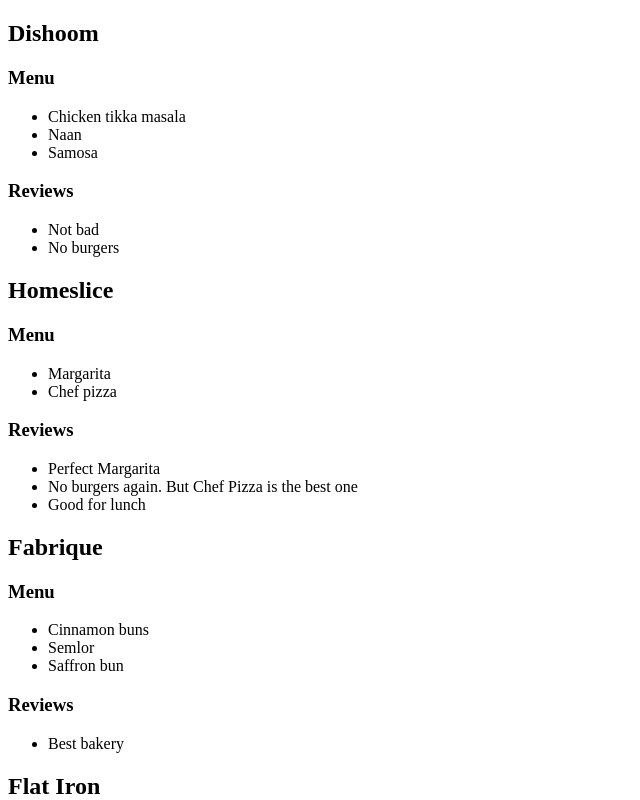
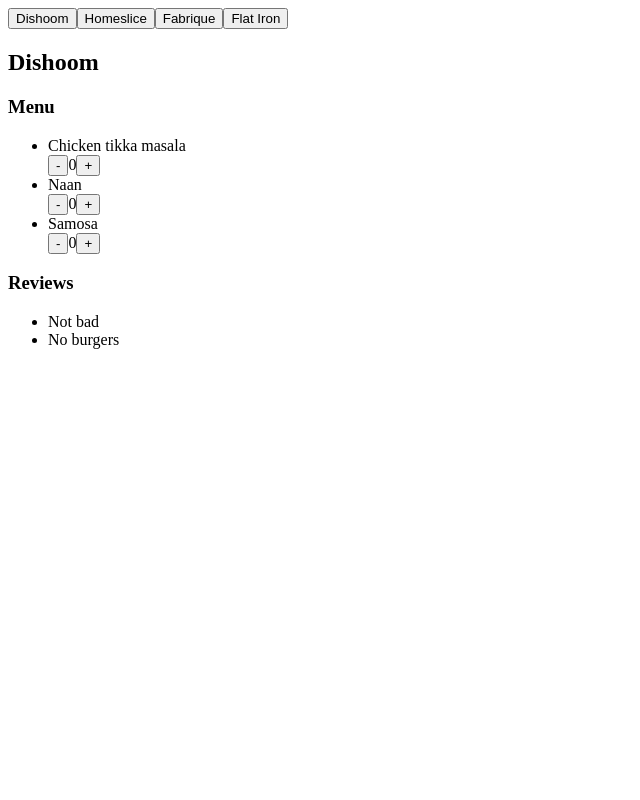
Before and after one commit to virter/react-20240513, a React (Vite) app: page / in a window 1280 px wide. Shown: the top 800 px of the page, without its empty margins (0-640 px from the left). Built offline with nearby package versions, Linux system fonts and the light colour scheme.

Commit message:
mock_copy for tests, add render conditions, add layout, add count and buttons, add tab component with buttons

```diff
--- a/index.html
+++ b/index.html
@@ -4,7 +4,7 @@
 <head>
   <meta charset="UTF-8" />
   <meta name="viewport" content="width=device-width, initial-scale=1.0" />
-  <title>Lecture1 - HomeWork</title>
+  <title>Lecture2 - HomeWork</title>
 </head>
 
 <body>
--- a/src/components/dish/component.jsx
+++ b/src/components/dish/component.jsx
@@ -1,5 +1,28 @@
 /* eslint-disable react/jsx-key */
+import { useState } from "react";
 
 export const Dish = ({ dish }) => {
-    return <span>{dish.name}</span>;
+    const [ count, setCount ] = useState(0);
+
+    const increment = () => {
+        if (count === 5) return;
+        setCount(count + 1);
+    };
+
+    const decrement = () => {
+        if (count === 0) return;
+        setCount(count - 1);
+    };
+
+    const { name } = dish;
+
+    if (!name) return;
+
+    return <div>
+        <span>{name}</span>
+        <br/>
+        <button onClick={decrement}>-</button>
+        <span>{count}</span>
+        <button onClick={increment}>+</button>
+    </div>;
 };
--- /dev/null
+++ b/src/components/layout/component.jsx
@@ -0,0 +1,12 @@
+import { Header } from "../header/component";
+import { Footer } from "../footer/component";
+
+export const Layout = ({ children }) => {
+    return (
+        <div>
+            <Header />
+            {children}
+            <Footer />
+        </div>
+    );
+}
--- a/src/components/menu/component.jsx
+++ b/src/components/menu/component.jsx
@@ -2,15 +2,17 @@
 import { Dish } from "../dish/component";
 
 export const Menu = ({ menu }) => {
+    if (menu.length === 0) return;
+
     return (
         <div>
             <h3>Menu</h3>
             <ul>
-                {menu.map((item) => (
-                    <li>
+                { menu.map((item, index) => !!item.name ? (
+                    <li key={index}>
                         <Dish dish={item} />
                     </li>
-                ))}
+                ) : null ) }
             </ul>
         </div>
     );
--- a/src/components/restaurant/component.jsx
+++ b/src/components/restaurant/component.jsx
@@ -3,11 +3,13 @@
 import { Reviews } from "../reviews/component";
 
 export const Restaurant = ({ restaurant }) => {
+    const { name, menu, reviews } = restaurant;
+
     return (
         <div>
-            <h2>{restaurant.name}</h2>
-            <Menu menu={restaurant.menu} />
-            <Reviews reviews={restaurant.reviews} />
+            <h2>{name}</h2>
+            <Menu menu={menu} />
+            <Reviews reviews={reviews} />
         </div>
     );
 };
--- a/src/components/review-item/component.jsx
+++ b/src/components/review-item/component.jsx
@@ -1,5 +1,7 @@
 /* eslint-disable react/jsx-key */
 
 export const ReviewItem = ({ item }) => {
-    return <span>{item.text}</span>;
+    const { text } = item;
+
+    return <span>{text}</span>;
 };
--- a/src/components/reviews/component.jsx
+++ b/src/components/reviews/component.jsx
@@ -2,15 +2,17 @@
 import { ReviewItem } from "../review-item/component";
 
 export const Reviews = ({ reviews }) => {
+    if (!reviews.length === 0) return;
+
     return (
         <div>
             <h3>Reviews</h3>
             <ul>
-                {reviews.map((item) => (
-                    <li>
+                { reviews.map((item, index) => !!item.text ? (
+                    <li key={index}>
                         <ReviewItem item={item} />
                     </li>
-                ))}
+                ) : null)}
             </ul>
         </div>
     );
--- /dev/null
+++ b/src/components/tab/component.jsx
@@ -0,0 +1,17 @@
+/* eslint-disable react/jsx-key */
+import { useState } from "react";
+
+import { Restaurant } from "../restaurant/component";
+
+export const Tab = ({ restaurants }) => {
+    const [ rId, setId ] = useState(0);
+
+    return <div>
+        <div>
+            {restaurants.map((item, index) => (
+                <button key={index} onClick={() => setId(index)}>{item.name}</button>
+            ))}
+        </div>
+        <Restaurant restaurant={restaurants[rId]} />
+    </div>;
+};
--- /dev/null
+++ b/src/constants/mock_copy.js
@@ -0,0 +1,142 @@
+export const restaurants = [
+    {
+      id: "a757a0e9-03c1-4a2a-b384-8ac21dbe2fb2",
+      name: "Dishoom",
+      menu: [
+        {
+          id: "d75f762a-eadd-49be-8918-ed0daa8dd024",
+          name: "Chicken tikka masala",
+          price: 12,
+          ingredients: ["chicken", "rice"],
+        },
+        {
+          id: "c3cb8f92-a2ed-4716-92a1-b6ea813e9049",
+          name: "Naan",
+          price: 3,
+          ingredients: ["bread"],
+        },
+        {
+          id: "bd129641-c0eb-432b-84b6-8b81d2930358",
+          name: "Samosa",
+          price: 8,
+          ingredients: ["chicken", "bread"],
+        },
+      ],
+      reviews: [
+        {
+          id: "5909796d-5030-4e36-adec-68b8f9ec2d96",
+          user: "Antony",
+          text: "Not bad",
+          rating: 5,
+        },
+        {
+          id: "429dea85-11dd-4054-a31e-c60c92e17255",
+          user: "Sam",
+          text: "No burgers",
+          rating: 3,
+        },
+      ],
+    },
+    {
+      id: "bb8afbec-2fec-491f-93e9-7f13950dd80b",
+      name: "Homeslice",
+      menu: [
+        {
+          id: "25402233-0095-49ea-9939-1e67ed89ffb9",
+          name: "Margarita",
+          price: 9,
+          ingredients: ["bread", "cheese", "tomatoes"],
+        },
+        {
+          id: "90902233-0095-49ea-9939-1e67ed89ffb9",
+          name: "Chef pizza",
+          price: 10,
+          ingredients: ["bread", "cheese", "tomatoes", "chicken"],
+        },
+      ],
+      reviews: [
+        {
+          id: "53b642d7-5e86-4717-a466-0640a1dee076",
+          user: "Diana",
+          text: "Perfect Margarita",
+          rating: 5,
+        },
+        {
+          id: "c27ab88e-375c-4e98-aa94-8a180150a797",
+          user: "Sam",
+          text: "No burgers again. But Chef Pizza is the best one",
+          rating: 4,
+        },
+        {
+          id: "abc0c5e1-cd57-4f0a-99d9-00e6b4533b3a",
+          user: "Lolly",
+          text: "Good for lunch",
+          rating: 5,
+        },
+      ],
+    },
+    {
+      id: "982bfbce-c5e0-41a0-9f99-d5c20ecee49d",
+      name: "Fabrique",
+      menu: [
+        {
+          id: "08c9ffa0-d003-4310-9e15-20978743296e",
+          name: "Cinnamon buns",
+          price: 5,
+          ingredients: ["bread"],
+        },
+        {
+          id: "64a4967c-2080-4a99-9074-4655a4569a95",
+          name: "Semlor",
+          price: 2,
+          ingredients: ["bread", "cream"],
+        },
+        {
+          id: "4bc8528e-26d1-46c3-a522-8e18d10c8c84",
+          name: "Saffron bun",
+          price: 4,
+          ingredients: ["bread"],
+        },
+      ],
+      reviews: [
+        {
+          id: "53b642d7-5e86-4717-a466-0640a1dee076",
+          user: "Agata",
+          text: "Best bakery",
+          rating: 5,
+        },
+      ],
+    },
+    {
+      id: "d9241927-09e1-44f3-8986-a76346869037",
+      name: "Flat Iron",
+      menu: [
+        {
+          id: "6c02c2ce-b868-4191-b4a7-8686429f4bac",
+          name: "Flat Iron Steak",
+          price: 10,
+          ingredients: ["beef"],
+        },
+        {
+          id: "99bb6fbb-e53b-4b7e-b9c2-23b63b77385d",
+          name: "Flat Iron Burger",
+          price: 10,
+          ingredients: ["bread", "beef"],
+        },
+      ],
+      reviews: [
+        {
+          id: "5db6247b-ab1c-49db-be1f-8dd27fd38b81",
+          user: "Sam",
+          text: "Finally! This place is amazing place for breakfast, lunch, dinner and supper",
+          rating: 5,
+        },
+        {
+          id: "381b0c31-6360-43ff-80d1-581a116159d8",
+          user: "Rebeca",
+          text: "Meat here is extremely delicious",
+          rating: 5,
+        },
+      ],
+    },
+  ];
--- a/src/main.jsx
+++ b/src/main.jsx
@@ -2,21 +2,16 @@
 /* eslint-disable react/no-children-prop */
 import React from "react";
 import { createRoot } from "react-dom/client";
-import { restaurants } from "./constants/mock";
-import { Restaurant } from "./components/restaurant/component";
-import { Header } from "./components/header/component";
-import { Footer } from "./components/footer/component";
+import { restaurants } from "./constants/mock_copy";
+import { Layout } from "./components/layout/component";
+import { Tab } from "./components/tab/component";
 
 const root = createRoot(document.getElementById("root"));
 
-console.log(restaurants);
-
 root.render(
   <div>
-    <Header/>
-    {restaurants.map((item) => (
-      <Restaurant restaurant={item} />
-    ))}
-    <Footer/>
+    <Layout>
+      <Tab restaurants={restaurants} />
+    </Layout>
   </div>
 );
```
